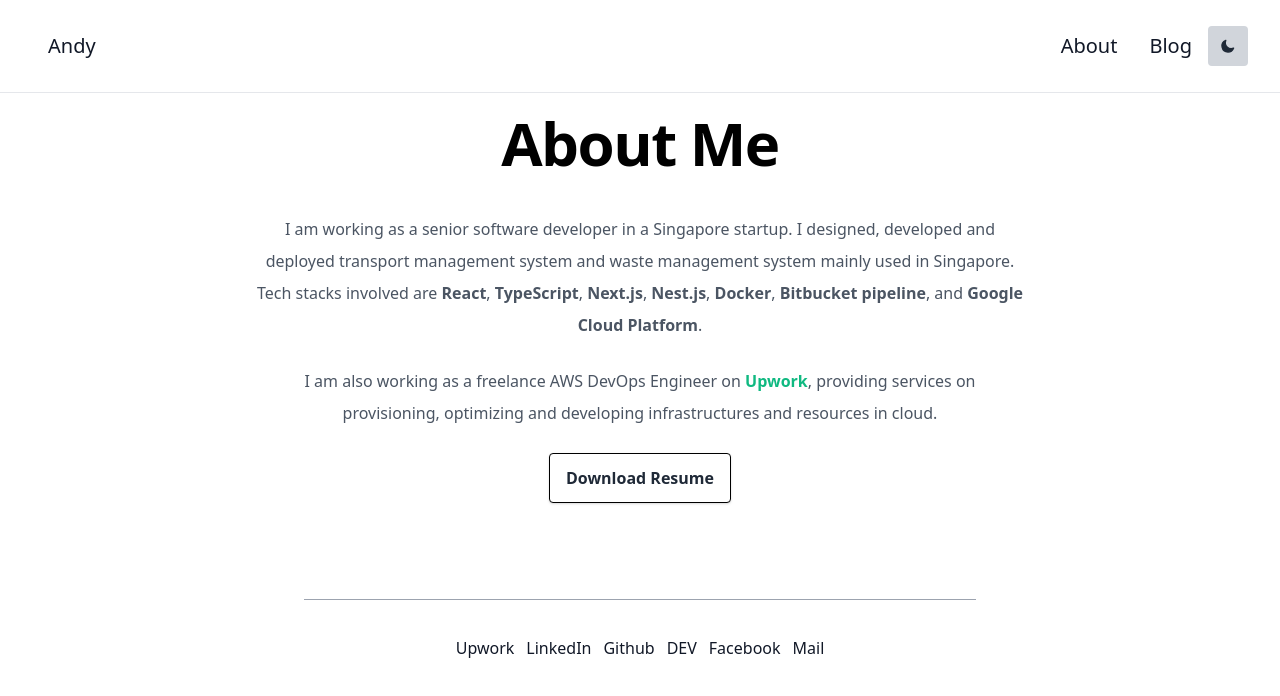
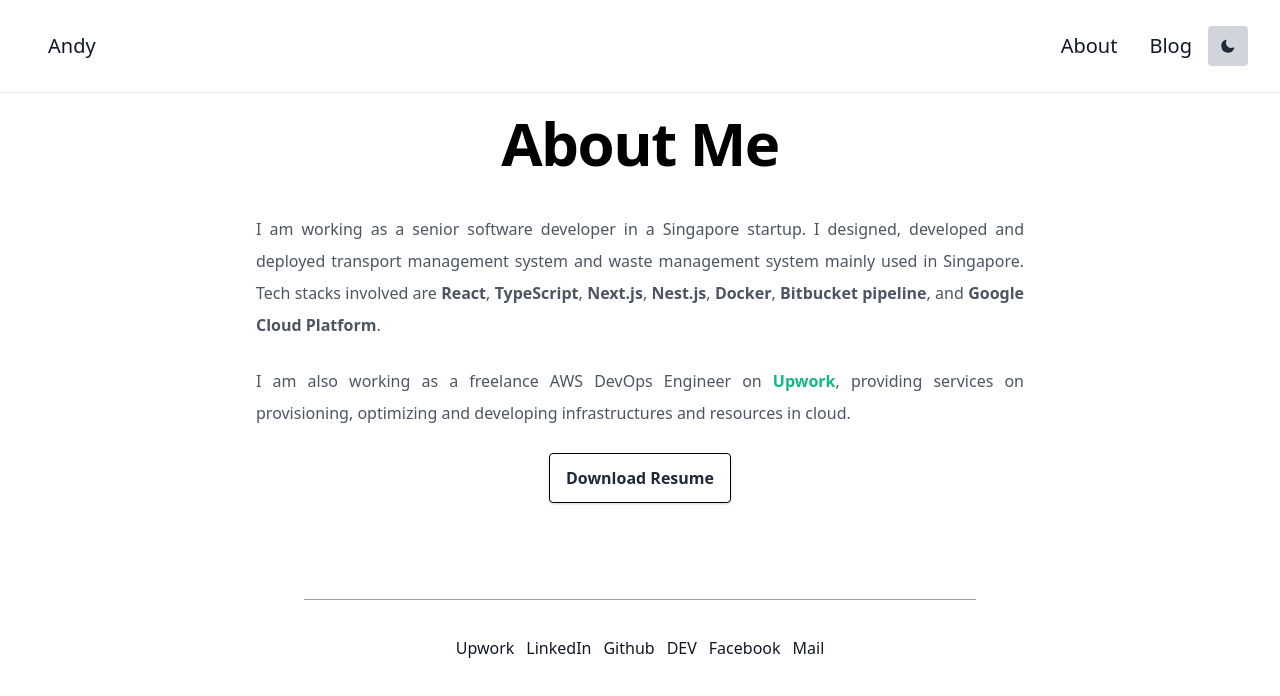
Before and after one commit to andylim0221/andylim.dev, a Next.js app: page /about in a window 1280 px wide. Shown: the top 696 px of the page. Built offline with nearby package versions, Linux system fonts and the light colour scheme.

Commit message:
update contact card

```diff
--- a/components/ContactCard.tsx
+++ b/components/ContactCard.tsx
@@ -14,7 +14,7 @@ const ExternalLink = ({ href, title }: IExternalLink) => (
 
 export default function ContactCard() {
   return (
-    <footer className="flex flex-col items-center border-top-2 p-8 w-full mx-auto pb-10">
+    <footer className="flex flex-col flex-wrap items-center border-top-2 p-8 w-full mx-auto pb-10">
       <hr className="w-full border-1 border-gray-400 dark:border-gray-600 mb-8 max-w-2xl" />
       <div className="text-gray-900  dark:text-white w-full flex items-center justify-center max-w-2xl space-x-3 pb-16">
         <ExternalLink href="https://www.upwork.com/freelancers/~0141e107cb94191eb5" title="Upwork" />
--- a/pages/about.tsx
+++ b/pages/about.tsx
@@ -10,10 +10,10 @@ export default function About() {
           <p className="font-bold text-4xl md:text-6xl tracking-tight mb-4 text-black dark:text-white">
             About Me
           </p>
-          <p className="text-center text-gray-600 dark:text-gray-400">
+          <p className="text-justify text-gray-600 dark:text-gray-400">
             I am working as a senior software developer in a Singapore startup. I designed, developed and deployed transport management system and waste management system mainly used in Singapore. Tech stacks involved are <b>React</b>, <b>TypeScript</b>, <b>Next.js</b>, <b>Nest.js</b>, <b>Docker</b>, <b>Bitbucket pipeline</b>, and <b>Google Cloud Platform</b>.
           </p>
-          <p className="text-center text-gray-600 dark:text-gray-400">
+          <p className="text-justify text-gray-600 dark:text-gray-400">
             I am also working as a freelance AWS DevOps Engineer on <a className="font-bold text-green-500" href="https://www.upwork.com/freelancers/~0141e107cb94191eb5">Upwork</a>, providing services on provisioning, optimizing and developing infrastructures and resources in cloud.
           </p>
           <button
--- a/pages/index.tsx
+++ b/pages/index.tsx
@@ -4,7 +4,7 @@ import Layout from "../components/Layout";
 export default function Home() {
   return (
     <Layout title={"Andy Lim - DevOps Engineer, Freelance"}>
-    <div className="h-screen md:min-h-screen overscroll-none">
+    <div className="h-full overscroll-none overflow-hidden">
       <div className="flex flex-col items-center">
         <div className="fixed">
           <p className="text-7xl md:text-9xl font-extrabold text-center tracking-lg text-black dark:text-white mb-5 mt-20 md:mt-40">
```
